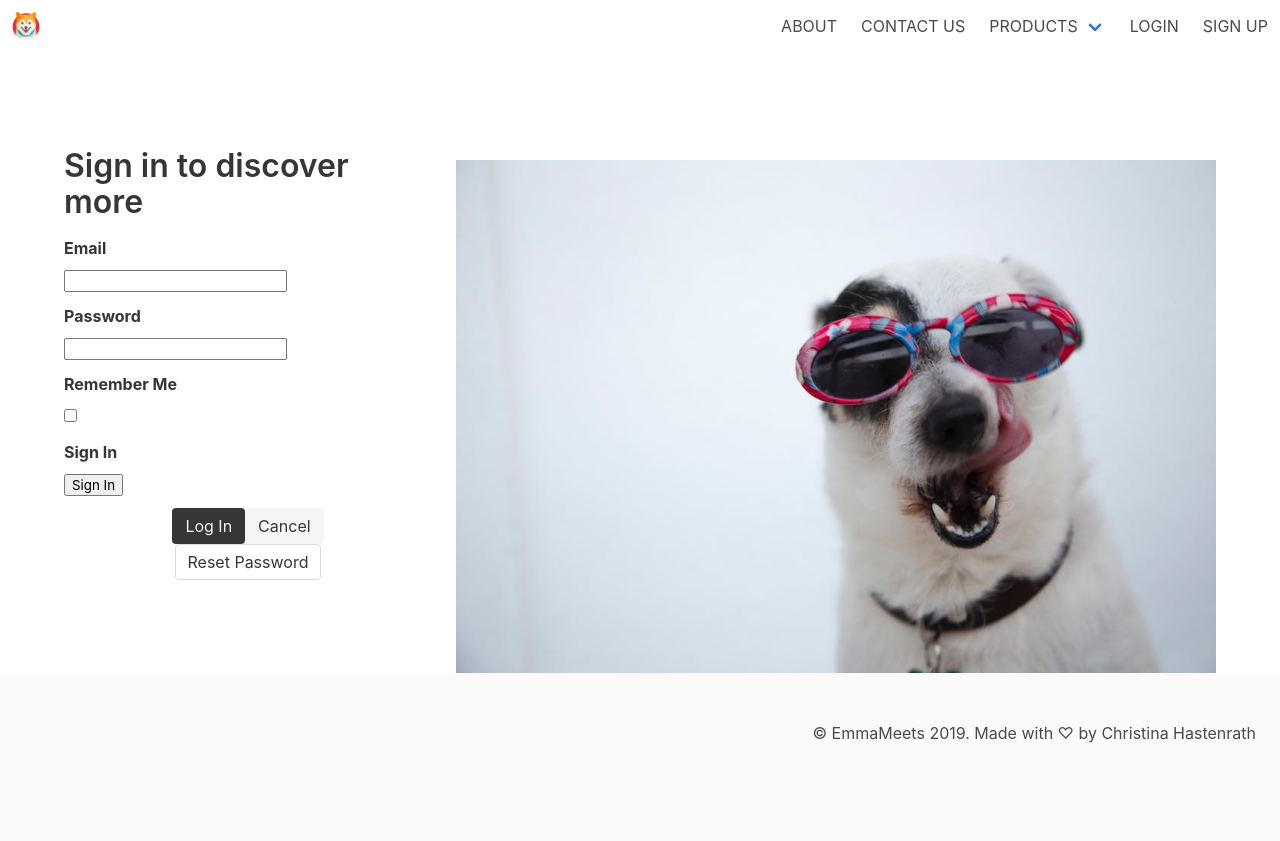
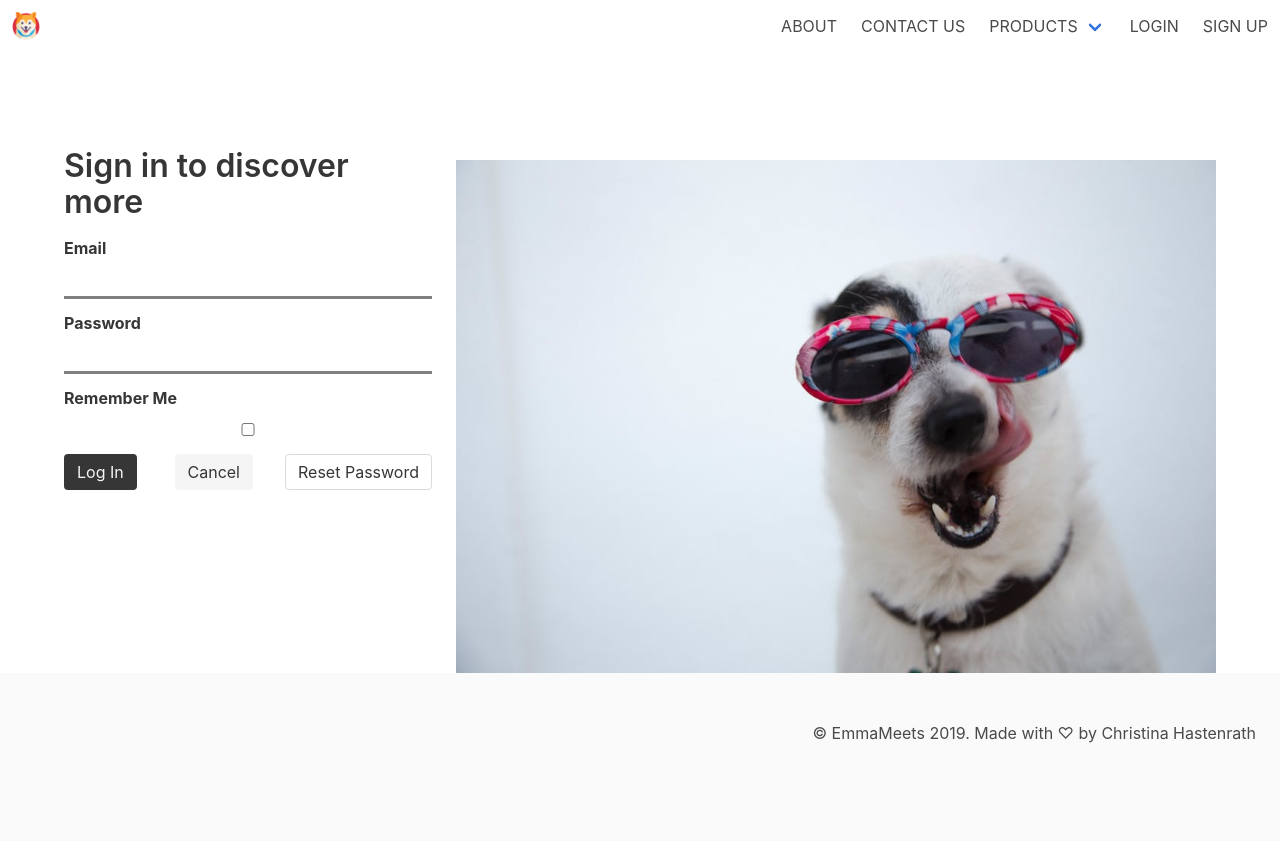
Before and after one commit to ch264/emma_meets, a Flask app: page /login in a window 1280 px wide. Run offline with Flask 2, Linux system fonts and the light colour scheme; some libraries are stand-ins or nearby versions.

Commit message:
started styling input fields and buttons globally

```diff
--- a/forms.py
+++ b/forms.py
@@ -107,7 +107,7 @@ class LoginForm(Form):
 			validators=[DataRequired()]
 			)
 		remember_me = BooleanField('Remember Me')
-		submit = SubmitField('Sign In')
+		# submit = SubmitField('Sign In')
 
 # Creates an EditUserForm class
 class EditUserForm(Form):
--- a/static/styles.css
+++ b/static/styles.css
@@ -8,6 +8,30 @@ body {
   /* font-family: 'Questrial', sans-serif; */
   min-height: 100vh;
   /* background-color: #F6F6F6; */
+}
+
+
+/* forms */
+.field {
+  margin: 0 auto;
+}
+
+input {
+  width: 100%;
+  border: none;
+  border-bottom: solid grey;
+  /* border-radius: 4px; */
+  padding: 6px;
+}
+
+button, .submitting {
+  background-color:#FFAA55;
+  color: white;
+}
+
+.error {
+  margin: 3em;
+  border: solid red;
 }
 
 /* Footer */
--- a/templates/login.html
+++ b/templates/login.html
@@ -9,7 +9,6 @@
           <h1>Sign in to discover more</h1>
           <form method="POST" action="">
             {{ form.hidden_tag() }}
-
             <!-- Uses macro template to render form inputs with form being passed down in app.py -->
             <!-- if condition hides CSRF token -->
             {% for field in form if field.widget.input_type != 'hidden' %}
@@ -17,10 +16,17 @@
               {{ render_field(field) }}
             {% endfor %}
 
-            <div class="has-text-centered">
+            <div class="columns">
+              <div class="column">
               <!-- Cancel button redirects to landing -->
-              <button type="submit" class="button is-dark">Log In</button><a href="{{ url_for('index') }}" class="button is-light">Cancel</a><br>
+              <button type="submit" class="button is-dark">Log In</button>
+            </div>
+            <div class="column">
+              <a href="{{ url_for('index') }}" class="button is-light">Cancel</a>
+            </div>
+            <div class="column">
               <a href="{{ url_for('reset_request') }}" class="button">Reset Password</a>
+            </div>
             </div>
           </form>
 
```
Also changed, not shown: templates/profile.html (+10 -16 lines), templates/reset_request.html (+10 -14 lines), emma.db.
